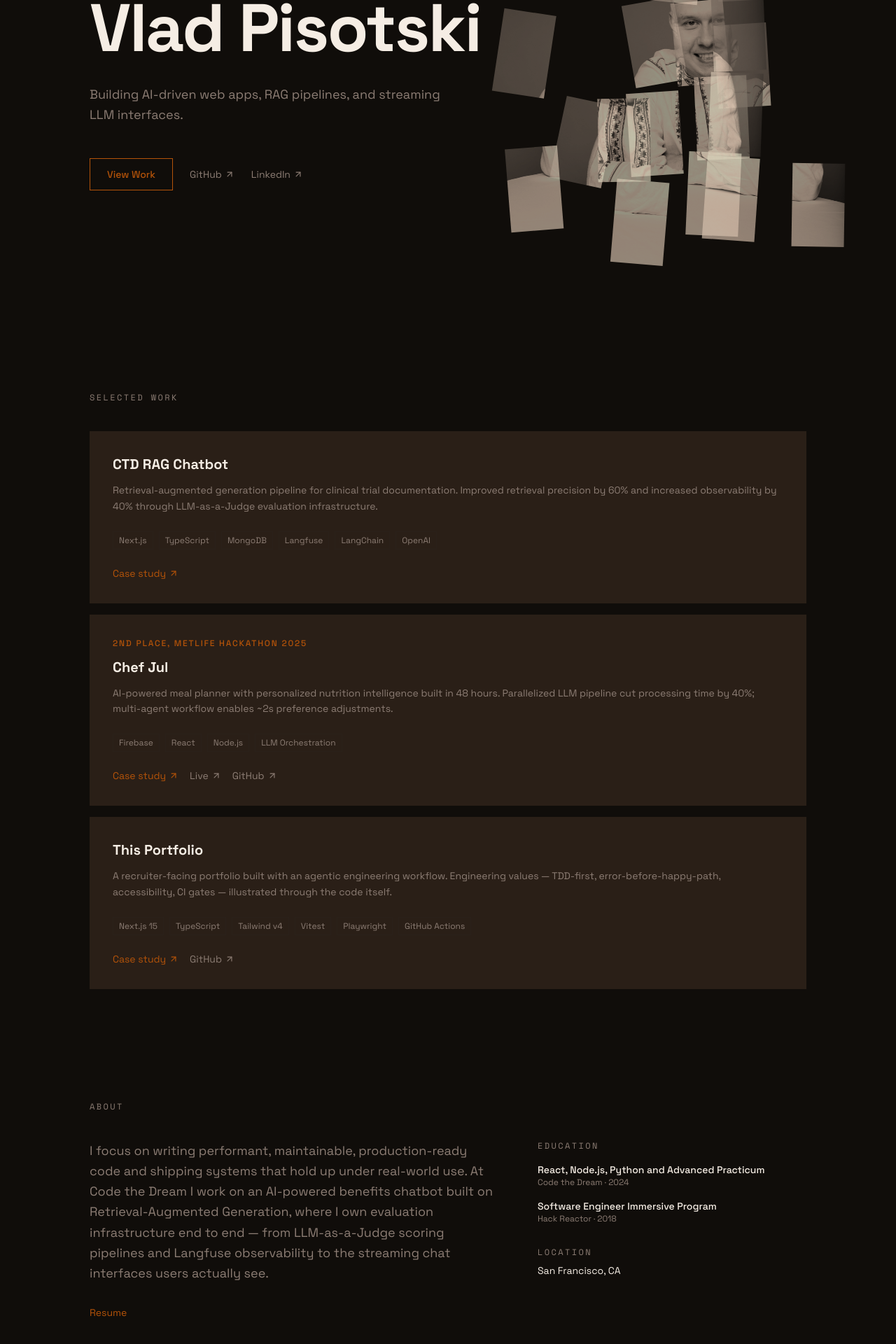
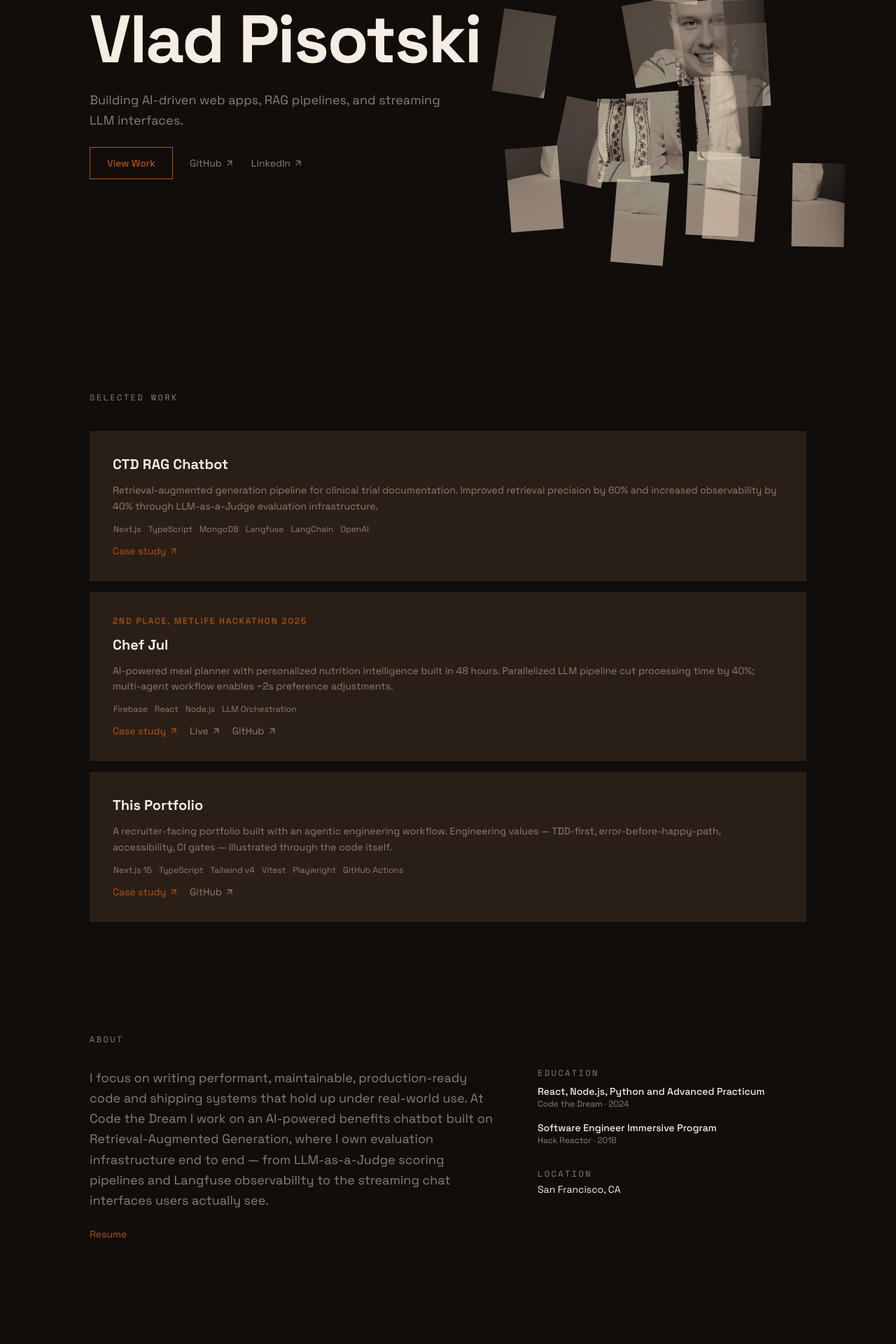
Before and after one commit to Pisotski/portfolio, a Next.js app: page / in a window 1280 px wide. Shown: the part 320-2240 px from the top of the page at 70% size. After the commit the page ends 2173 px from the top, so only its background shows below. Built offline with nearby package versions, Linux system fonts and the light colour scheme.

Commit message:
refactor(layout): replace child margins with flex gap, drop micro-paddings
Hero, Projects, About: convert mb-* on children to gap on flex parent.
Remove px-2 py-1 from tech tags. Polish-time spacing to come.

```diff
--- a/components/sections/About.tsx
+++ b/components/sections/About.tsx
@@ -7,33 +7,33 @@ export function About() {
       aria-labelledby="about-heading"
       className="px-12 py-20"
     >
-      <div className="mx-auto w-full max-w-5xl">
+      <div className="mx-auto flex w-full max-w-5xl flex-col gap-8">
         <p
           id="about-heading"
           role="heading"
           aria-level={2}
-          className="mb-10 text-xs uppercase tracking-[0.2em] text-muted"
+          className="text-xs uppercase tracking-[0.2em] text-muted"
           style={{ fontFamily: "var(--font-mono)" }}
         >
           About
         </p>
         <div className="grid grid-cols-1 gap-16 lg:grid-cols-[3fr_2fr]">
-          <div>
+          <div className="flex flex-col gap-6">
             <p className="text-base leading-relaxed text-muted sm:text-lg">
               {siteConfig.about}
             </p>
             <a
               href={siteConfig.links.resume}
               aria-label="Download resume"
-              className="mt-8 inline-flex items-center gap-1 text-sm text-accent transition-colors hover:text-accent-hover focus-visible:outline-none focus-visible:ring-2 focus-visible:ring-accent focus-visible:ring-offset-2 focus-visible:ring-offset-bg"
+              className="inline-flex items-center gap-1 text-sm text-accent transition-colors hover:text-accent-hover focus-visible:outline-none focus-visible:ring-2 focus-visible:ring-accent focus-visible:ring-offset-2 focus-visible:ring-offset-bg"
             >
               Resume
             </a>
           </div>
           <div className="flex flex-col gap-8">
-            <div>
+            <div className="flex flex-col gap-2">
               <p
-                className="mb-4 text-xs uppercase tracking-[0.2em] text-muted"
+                className="text-xs uppercase tracking-[0.2em] text-muted"
                 style={{ fontFamily: "var(--font-mono)" }}
               >
                 Education
@@ -51,9 +51,9 @@ export function About() {
                 ))}
               </ul>
             </div>
-            <div>
+            <div className="flex flex-col gap-1">
               <p
-                className="mb-2 text-xs uppercase tracking-[0.2em] text-muted"
+                className="text-xs uppercase tracking-[0.2em] text-muted"
                 style={{ fontFamily: "var(--font-mono)" }}
               >
                 Location
--- a/components/sections/Hero.tsx
+++ b/components/sections/Hero.tsx
@@ -11,20 +11,20 @@ export function Hero() {
       className="flex min-h-[calc(100svh-4rem)] items-center px-12 py-20"
     >
       <div className="mx-auto grid w-full max-w-5xl grid-cols-1 items-center gap-16 lg:grid-cols-[3fr_2fr]">
-        <div>
+        <div className="flex flex-col gap-6">
           <p
-            className="mb-6 text-xs uppercase tracking-[0.2em] text-muted"
+            className="text-xs uppercase tracking-[0.2em] text-muted"
             style={{ fontFamily: "var(--font-mono)" }}
           >
             {siteConfig.title}
           </p>
           <h1
             id="hero-heading"
-            className="mb-8 max-w-3xl text-5xl font-bold leading-none tracking-tight text-text sm:text-6xl md:text-7xl lg:text-8xl"
+            className="max-w-3xl text-5xl font-bold leading-none tracking-tight text-text sm:text-6xl md:text-7xl lg:text-8xl"
           >
             {siteConfig.name}
           </h1>
-          <p className="mb-12 max-w-lg text-base leading-relaxed text-muted sm:text-lg">
+          <p className="max-w-lg text-base leading-relaxed text-muted sm:text-lg">
             {siteConfig.shortPitch}
           </p>
           <div className="flex flex-wrap items-center gap-4 sm:gap-6">
--- a/components/sections/Projects.tsx
+++ b/components/sections/Projects.tsx
@@ -17,29 +17,24 @@ export function Projects() {
           {projects.map((project) => (
             <li
               key={project.slug}
-              className="border border-transparent bg-surface p-8 transition-colors hover:border-accent"
+              className="flex flex-col gap-3 border border-transparent bg-surface p-8 transition-colors hover:border-accent"
             >
               {project.highlight && (
-                <p className="mb-3 text-xs font-medium uppercase tracking-[0.15em] text-accent">
+                <p className="text-xs font-medium uppercase tracking-[0.15em] text-accent">
                   {project.highlight}
                 </p>
               )}
-              <h3 className="mb-3 text-xl font-bold text-text">
-                {project.title}
-              </h3>
-              <p className="mb-6 text-sm leading-relaxed text-muted">
+              <h3 className="text-xl font-bold text-text">{project.title}</h3>
+              <p className="text-sm leading-relaxed text-muted">
                 {project.description}
               </p>
               <ul
-                className="mb-6 flex list-none flex-wrap gap-2 pl-0"
+                className="flex list-none flex-wrap gap-2 pl-0"
                 aria-label="Technologies used"
                 role="list"
               >
                 {project.tech.map((tag) => (
-                  <li
-                    key={tag}
-                    className="border border-border px-2 py-1 text-xs text-muted"
-                  >
+                  <li key={tag} className="border border-border text-xs text-muted">
                     {tag}
                   </li>
                 ))}
```
